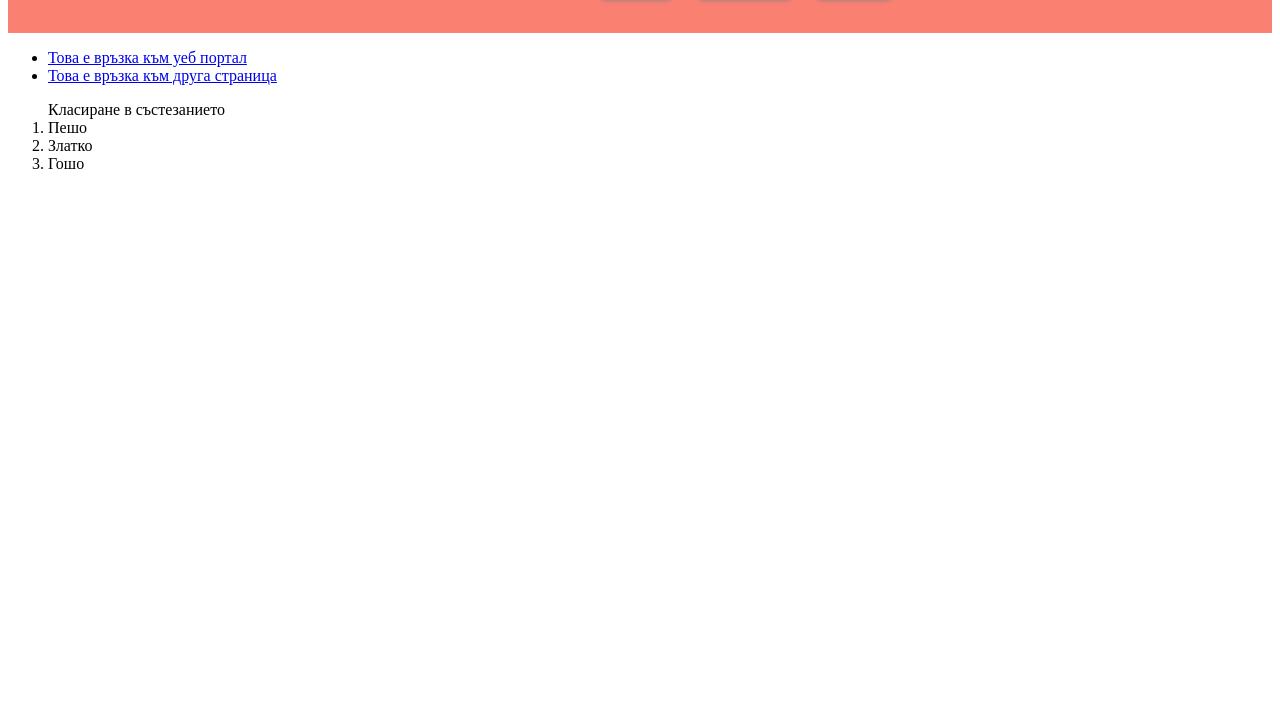
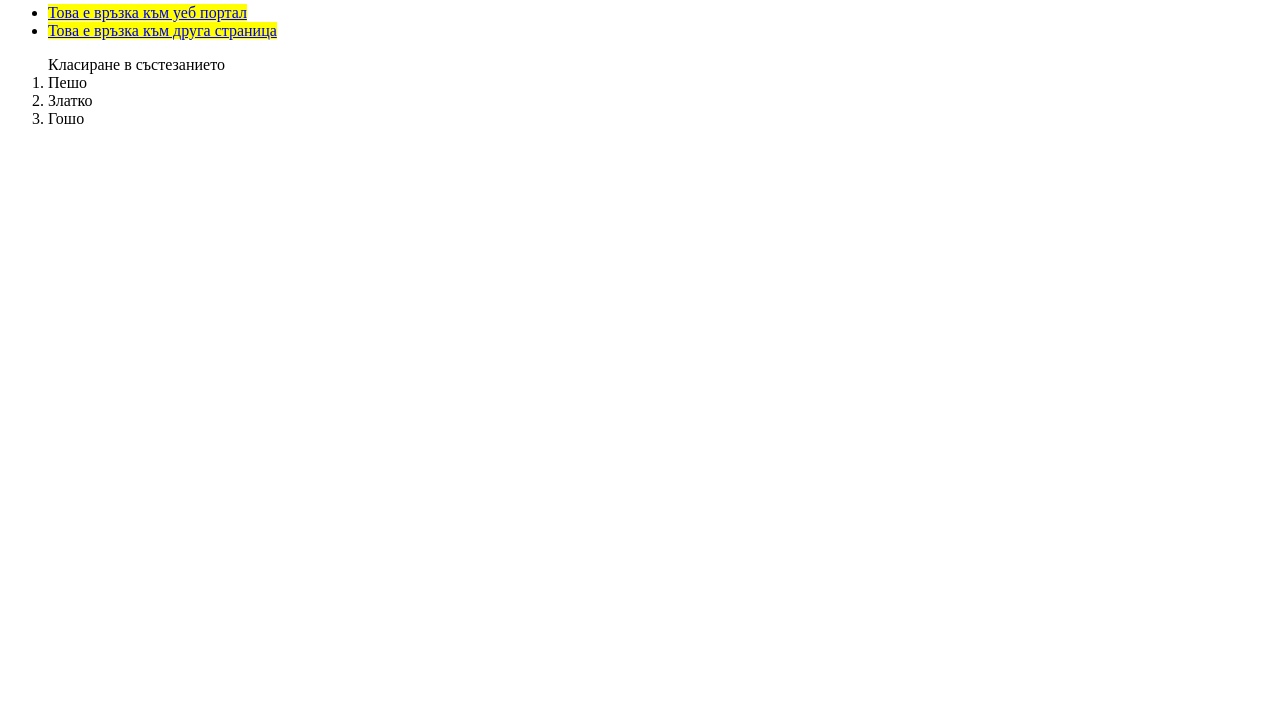
Before and after one commit to zkostadinov/stayambol, a plain HTML site: page lessons/lsn1-10/4-nav-demo.html in a window 1280 px wide. Shown: the part 85-800 px from the top of the page. Drawn offline with Linux system fonts and the light colour scheme.

Commit message:
latest changes

```diff
--- a/lessons/lsn1-10/4-nav-demo.html
+++ b/lessons/lsn1-10/4-nav-demo.html
@@ -4,7 +4,13 @@
 
     <meta charset="UTF-8">
 
-    <style lang="css">
+<style>
+    a {
+        background-color: yellow;
+    }
+</style>
+
+    <!--style lang="css">
         nav {
             background-color: salmon;
             text-align: center;
@@ -27,7 +33,7 @@
             box-shadow: 3px 3px 5px grey;
         }
 
-    </style>
+    </style-->
 </head>
 
 <body>
```
Also changed, not shown: lessons/lsn1-10/3-list-demo.html (+2 -1 lines).
